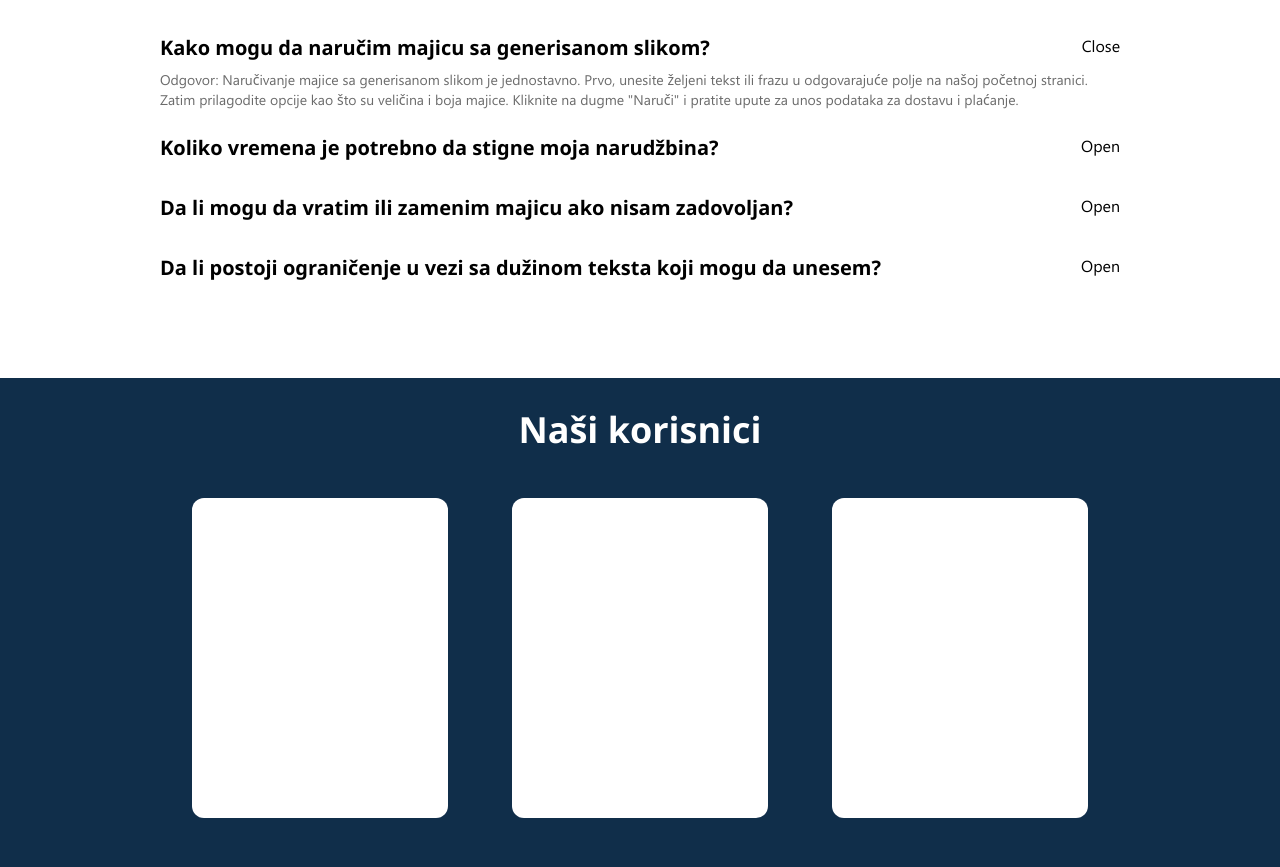
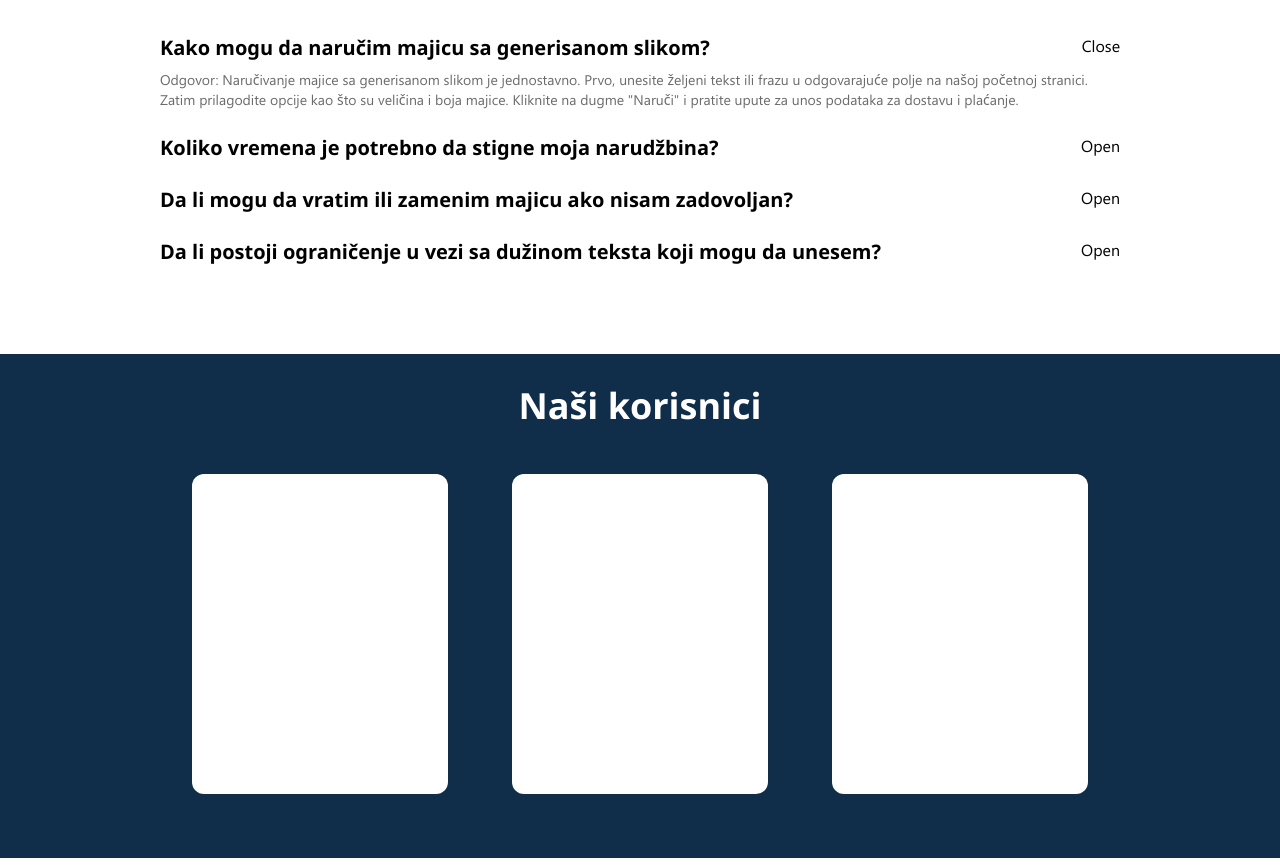
Before and after one commit to nemanjagajic/clothes-design-generator, a React (Create React App) app: page / in a window 1280 px wide. Shown: the part 2200-3067 px from the top of the page. Built offline with nearby package versions, Linux system fonts and the light colour scheme.

Commit message:
removed faq transition

```diff
--- a/src/components/faq/FAQAnswer.tsx
+++ b/src/components/faq/FAQAnswer.tsx
@@ -19,7 +19,7 @@ const FAQAnswer = ({ question, answer, isInitiallyOpen = false }: FAQAnswerTypes
           {isOpen ? 'Close' : 'Open'}
         </div>
       </div>
-      <div className={`text-sm mt-2 text-light-gray faq-answer ${isOpen ? 'open' : ''}`}>{answer}</div>
+      {isOpen && <div className={'text-sm mt-2 text-light-gray'}>{answer}</div>}
     </div>
   )
 }
--- a/src/styles/globals.css
+++ b/src/styles/globals.css
@@ -33,13 +33,3 @@ body {
     color: transparent;
     background-image: linear-gradient(90deg, #0090F8 50.13%, #2C34FE 100%);
 }
-
-.faq-answer {
-    overflow: hidden;
-    max-height: 0;
-    transition: max-height 0.2s ease-in-out;
-}
-
-.faq-answer.open {
-    max-height: 1000px;
-}
```
